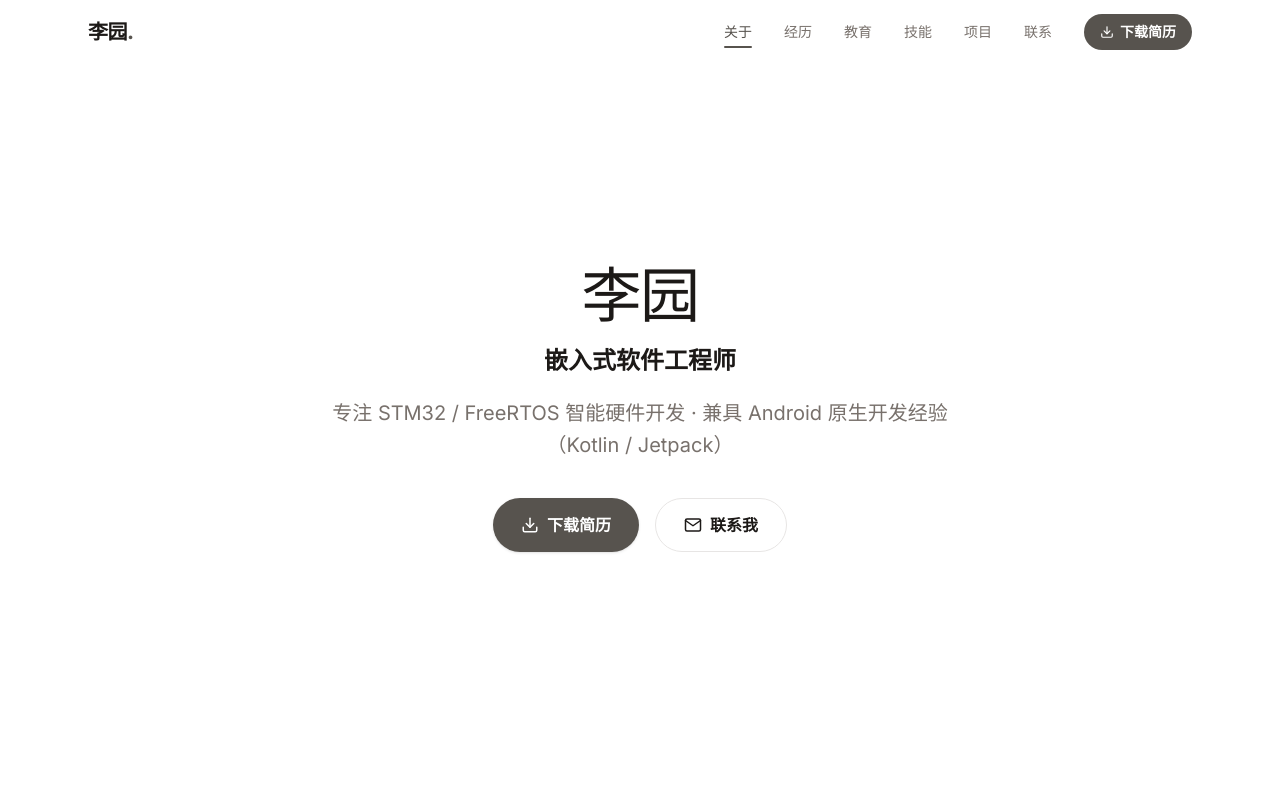
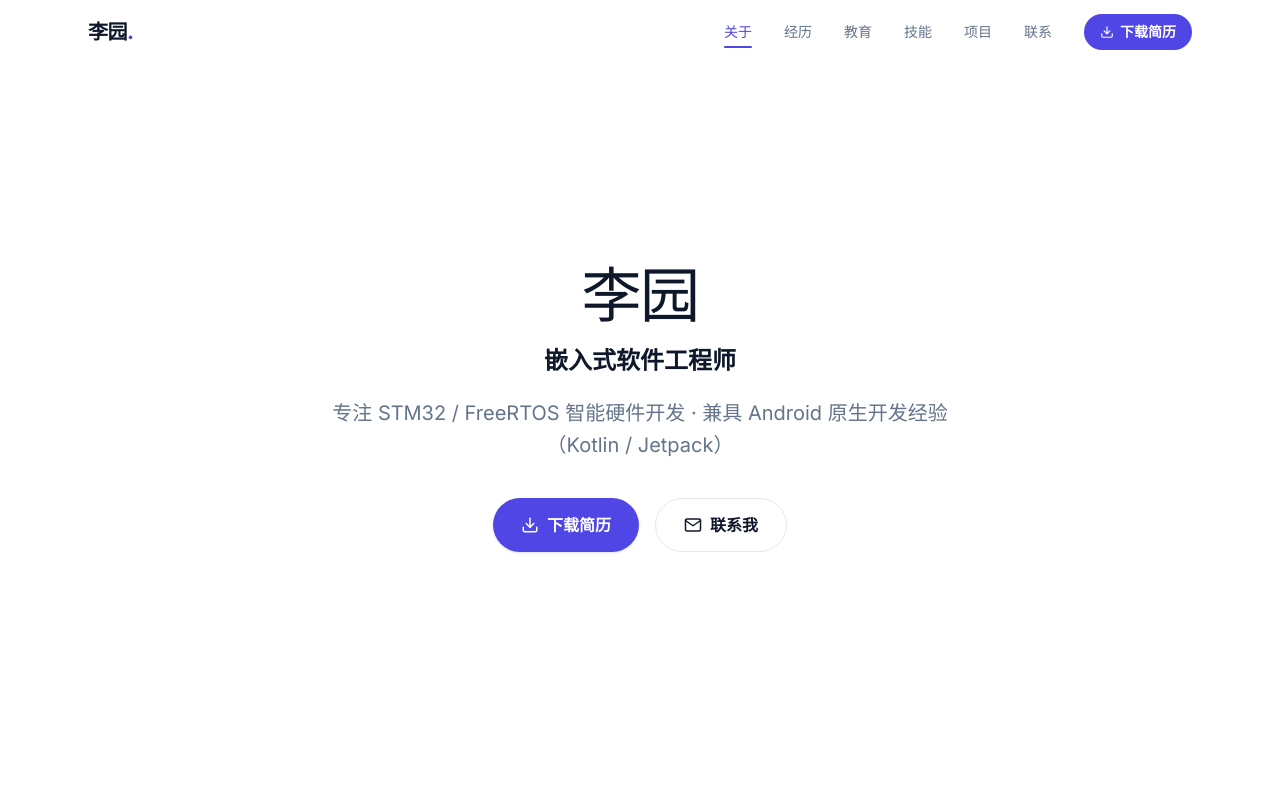
Before and after one commit to EvoleLi/liyuan-portfolio, a React (Vite) app: page / in a window 1280 px wide. Shown: the top 800 px of the page. Built offline with nearby package versions, Linux system fonts and the light colour scheme.

Commit message:
换配色为靛蓝+石板(indigo+slate)：告别纯灰单色，CTA/链接/小标题注入靛蓝强调，同步简历 PDF

```diff
--- a/src/index.css
+++ b/src/index.css
@@ -1,17 +1,17 @@
 @import "tailwindcss";
 
 @theme {
-  /* Stone 暖灰中性色板（参考 astro-theme-stone） */
-  --color-primary: #57534e;        /* stone-600 按钮 / 强调 */
-  --color-primary-dark: #44403c;  /* stone-700 悬浮 */
-  --color-primary-light: #f5f5f4; /* stone-100 标签底 */
-  --color-accent: #78716c;        /* stone-500 次级 */
-  --color-text: #1c1917;        /* stone-900 */
-  --color-text-light: #78716c;    /* stone-500 */
-  --color-text-heading: #1c1917; /* stone-900 */
+  /* 靛蓝 + 石板 色板（indigo + slate） */
+  --color-primary: #4f46e5;        /* indigo-600 按钮 / 强调 / 链接 */
+  --color-primary-dark: #4338ca;  /* indigo-700 悬浮 */
+  --color-primary-light: #eef2ff; /* indigo-50 标签底 */
+  --color-accent: #6366f1;        /* indigo-500 次级点缀 */
+  --color-text: #0f172a;          /* slate-900 正文 */
+  --color-text-light: #64748b;    /* slate-500 次级文字 */
+  --color-text-heading: #0f172a;  /* slate-900 标题 */
   --color-bg: #ffffff;
-  --color-bg-alt: #fafaf9;     /* stone-50 */
-  --color-border: #e7e5e4;     /* stone-200 */
+  --color-bg-alt: #f8fafc;        /* slate-50 浅底区块 */
+  --color-border: #e2e8f0;        /* slate-200 边框 */
   --font-sans: 'Inter', system-ui, -apple-system, 'PingFang SC', 'Microsoft YaHei', sans-serif;
   --font-mono: 'JetBrains Mono', ui-monospace, monospace;
 }
@@ -69,7 +69,7 @@
   }
   .card:hover {
     transform: translateY(-4px);
-    border-color: #d6d3d1;
-    box-shadow: 0 22px 45px -24px rgba(28, 25, 23, 0.18);
+    border-color: #c7d2fe;
+    box-shadow: 0 22px 45px -24px rgba(15, 23, 42, 0.22);
   }
 }
```
Also changed, not shown: 2 other files (tests, documents, lock files or other folders).
